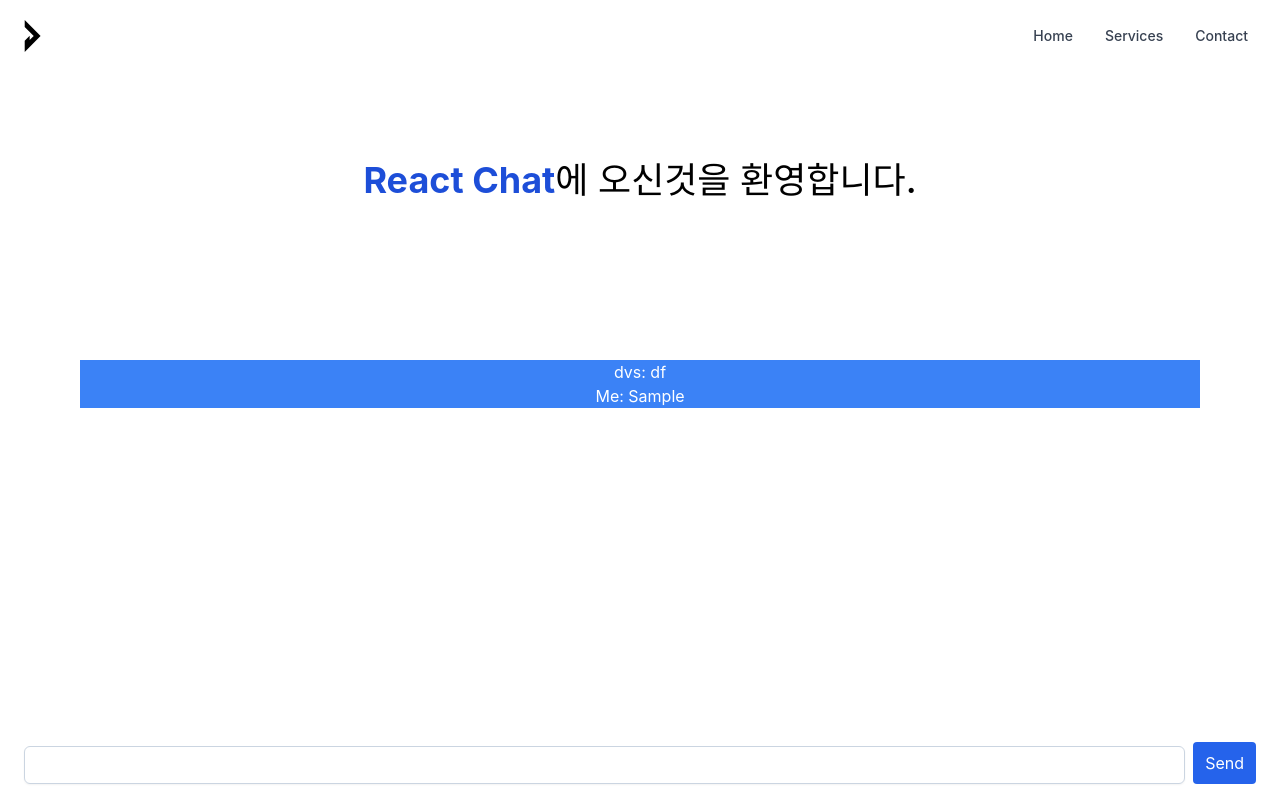
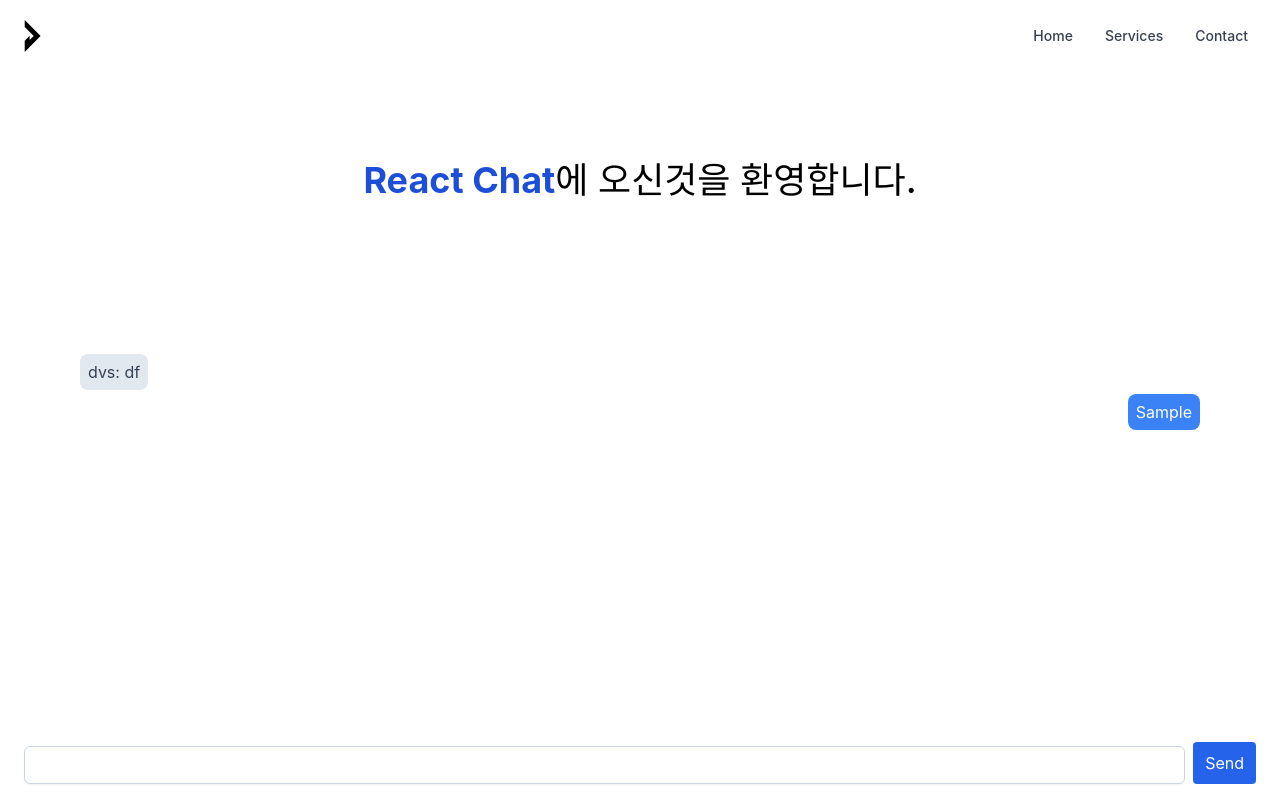
Before and after one commit to testprocess/react-chat, a React (Create React App) app: page / in a window 1280 px wide. Both pictures are taken after typing "Sample" into the empty fields and a click on the button "Send". Built offline with nearby package versions, Linux system fonts and the light colour scheme.

Commit message:
feat: detach users from the chat screen
+ 사용자 채팅 분리해서 보이기

```diff
--- a/src/components/ChatBody.tsx
+++ b/src/components/ChatBody.tsx
@@ -7,12 +7,25 @@ type ChatBodyProps = {
 }
 
 function ChatBody(props: ChatBodyProps) {
-    return (
-        <div className="bg-blue-500 text-white">
-            {props.data.name}: {props.data.message}
+    if (props.data.name == 'Me') {
+        return (
+            <div className="flex justify-end">
+                <div className="mb-4">
+                    <span className="flex-auto bg-blue-500 text-white text-right p-2 rounded-lg">{props.data.message}</span>
+                </div>
+            </div>
 
-        </div>
-    );
+        );
+    } else {
+        return (
+            <div className="flex justify-start">
+                <div className="mb-4">
+                    <span className="flex-auto bg-slate-200 text-slate-700 text-right p-2 rounded-lg">{props.data.name}: {props.data.message}</span>
+                </div>
+            </div>
+        )
+    }
+
   }
 
 export default ChatBody;
--- a/src/components/ChatBox.tsx
+++ b/src/components/ChatBox.tsx
@@ -17,6 +17,12 @@ function ChatBox() {
                 <ChatBody data={chatData} key={chatData.id}></ChatBody>
             ))}
 
+            <div className="mb-50">
+                <br />
+                <br />
+                <br />
+            </div>
+
         </div>
     );
   }
```
